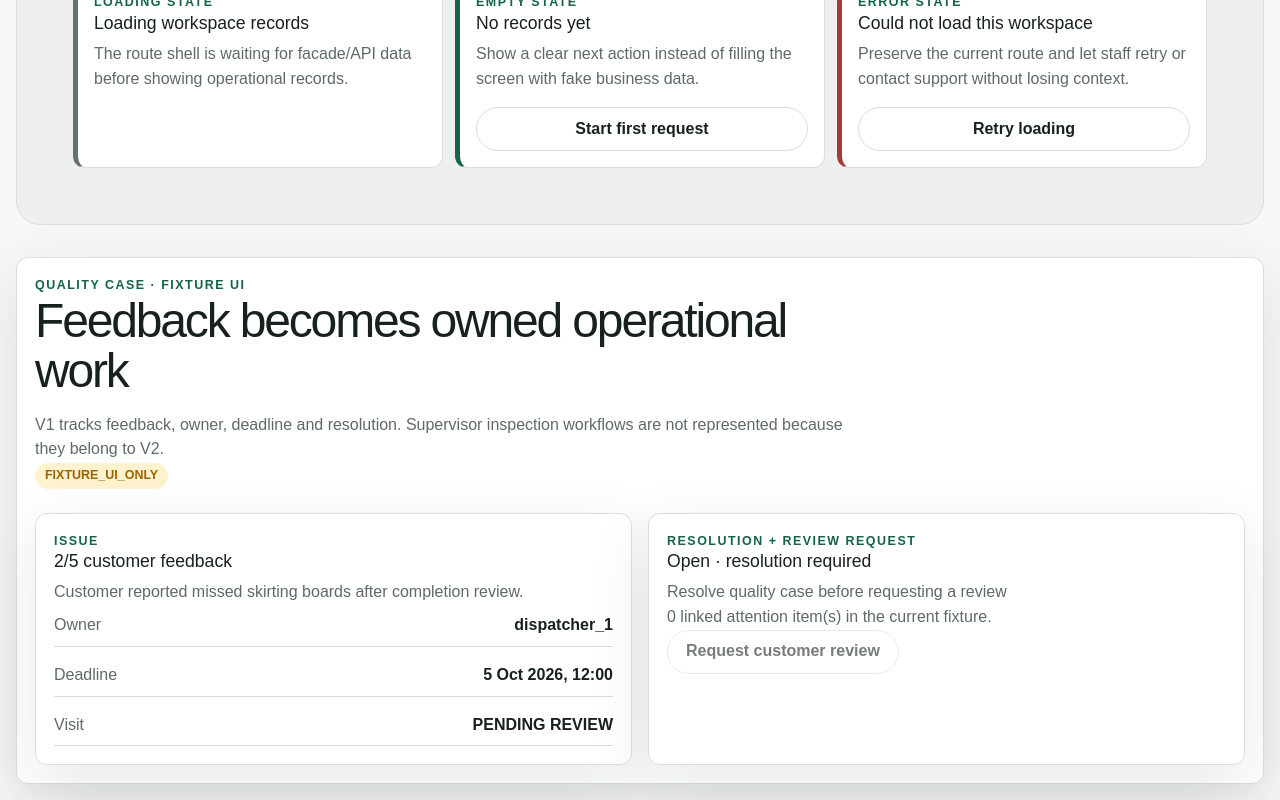
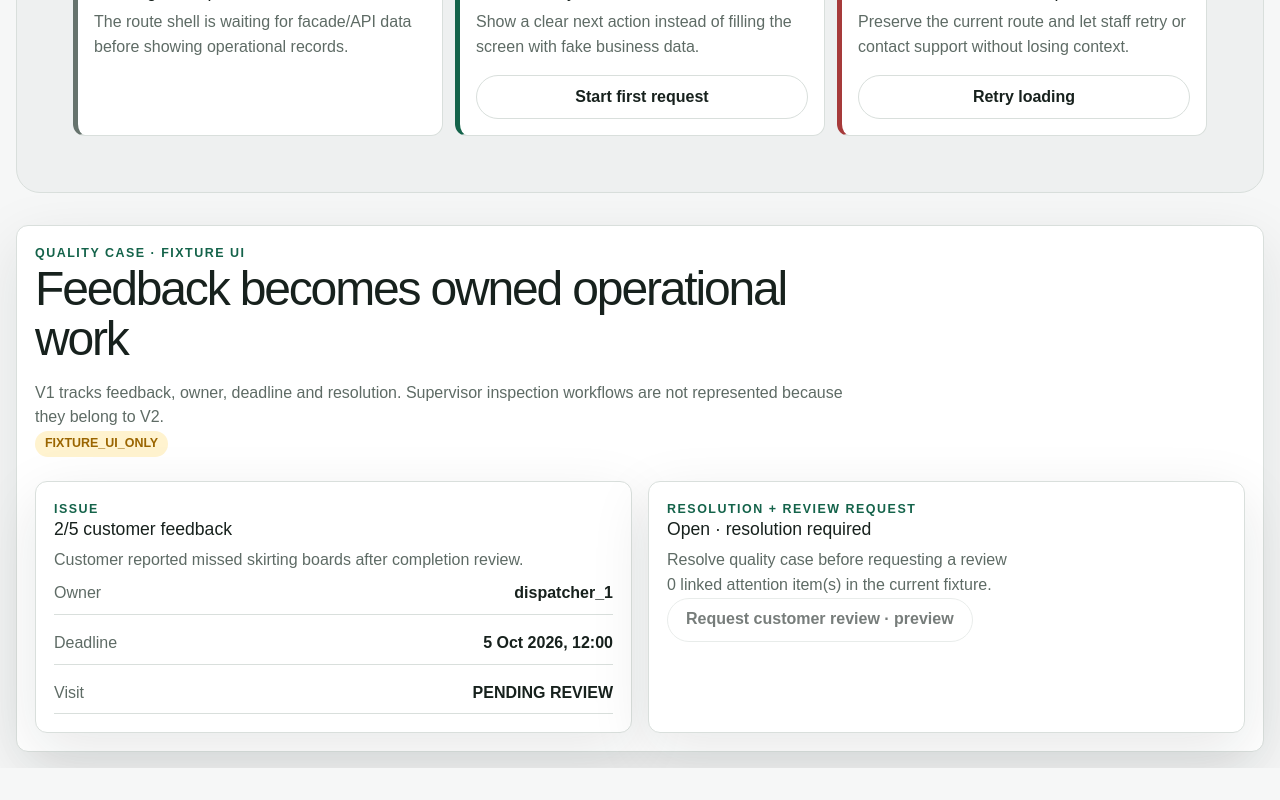
Before and after one commit to SaamVR/ServiceDesk, a Next.js app: page /app/1/quality in a window 1280 px wide. Shown: the part 1239-2039 px from the top of the page. After the commit the page ends 2007 px from the top, so only its background shows below. Built offline with nearby package versions, Linux system fonts and the light colour scheme.

Commit message:
fix(quality): support embedded route rendering

```diff
--- a/src/features/quality/QualityReviewPreview.tsx
+++ b/src/features/quality/QualityReviewPreview.tsx
@@ -15,15 +15,14 @@ const sampleQualityCase: QualityCaseFixture = {
   reviewRequestState: "NOT_ELIGIBLE",
 };
 
-export function QualityReviewPreview() {
+export function QualityReviewPreview({ embedded = false }: { embedded?: boolean }) {
   const view = buildQualityCaseView({
     visit: { ...sampleVisit, status: "PENDING_REVIEW" },
     qualityCase: sampleQualityCase,
     attentionItems: sampleAttentionItems,
   });
 
-  return (
-    <div className="site-shell">
+  const content = (
     <section className="plain-card" aria-label="Quality case preview">
       <div className="section-heading compact">
         <p className="eyebrow">Quality case · fixture UI</p>
@@ -52,12 +51,19 @@ export function QualityReviewPreview() {
           <h3>{view.resolutionLabel}</h3>
           <p>{view.reviewRequestLabel}</p>
           <p>{view.relatedAttentionCount} linked attention item(s) in the current fixture.</p>
-            <button className="button-secondary" type="button" disabled={!view.canRequestReview}>
-              Request customer review
+          <button
+            className="button-secondary"
+            type="button"
+            disabled
+            aria-disabled="true"
+            title="Fixture preview only; review request command is not integrated on this branch."
+          >
+            Request customer review · preview
           </button>
         </article>
       </div>
     </section>
-    </div>
   );
+
+  return embedded ? content : <div className="site-shell">{content}</div>;
 }
```
Lines whose indentation alone changed are shown as unchanged.
